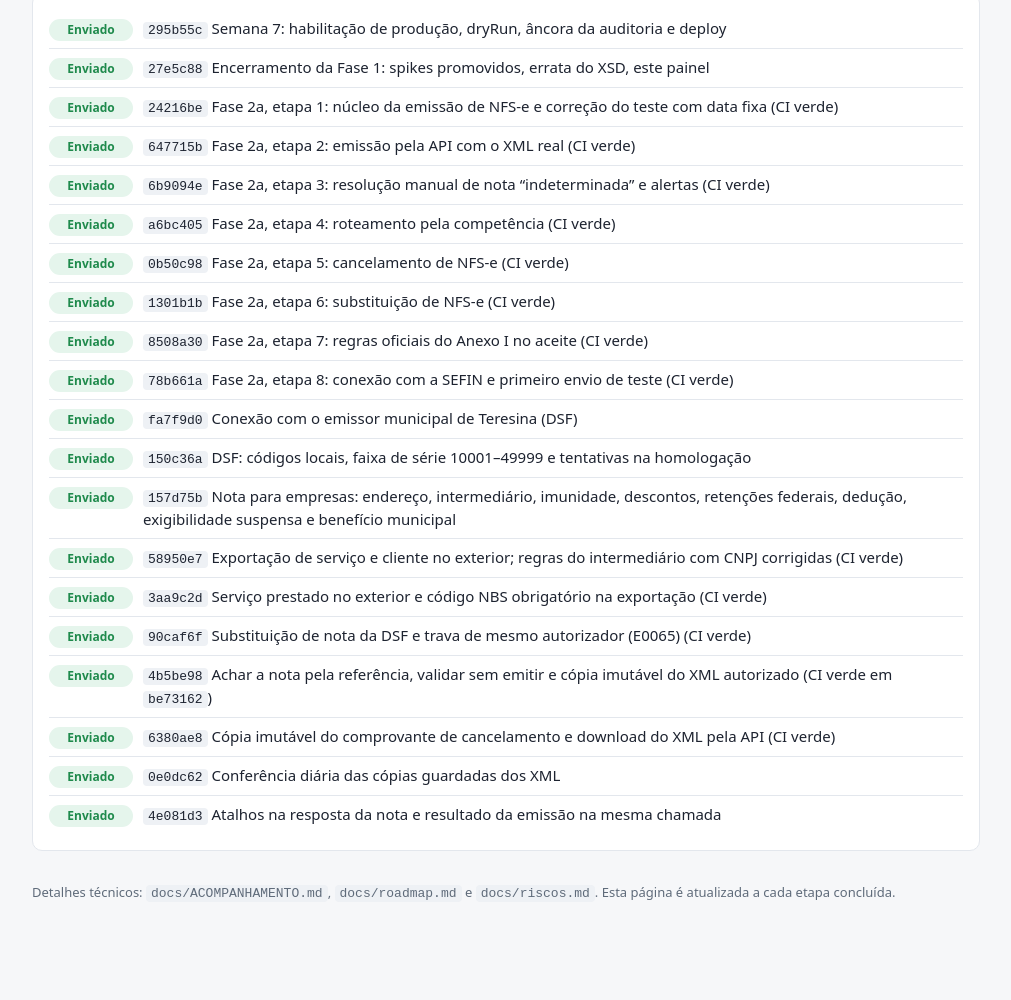
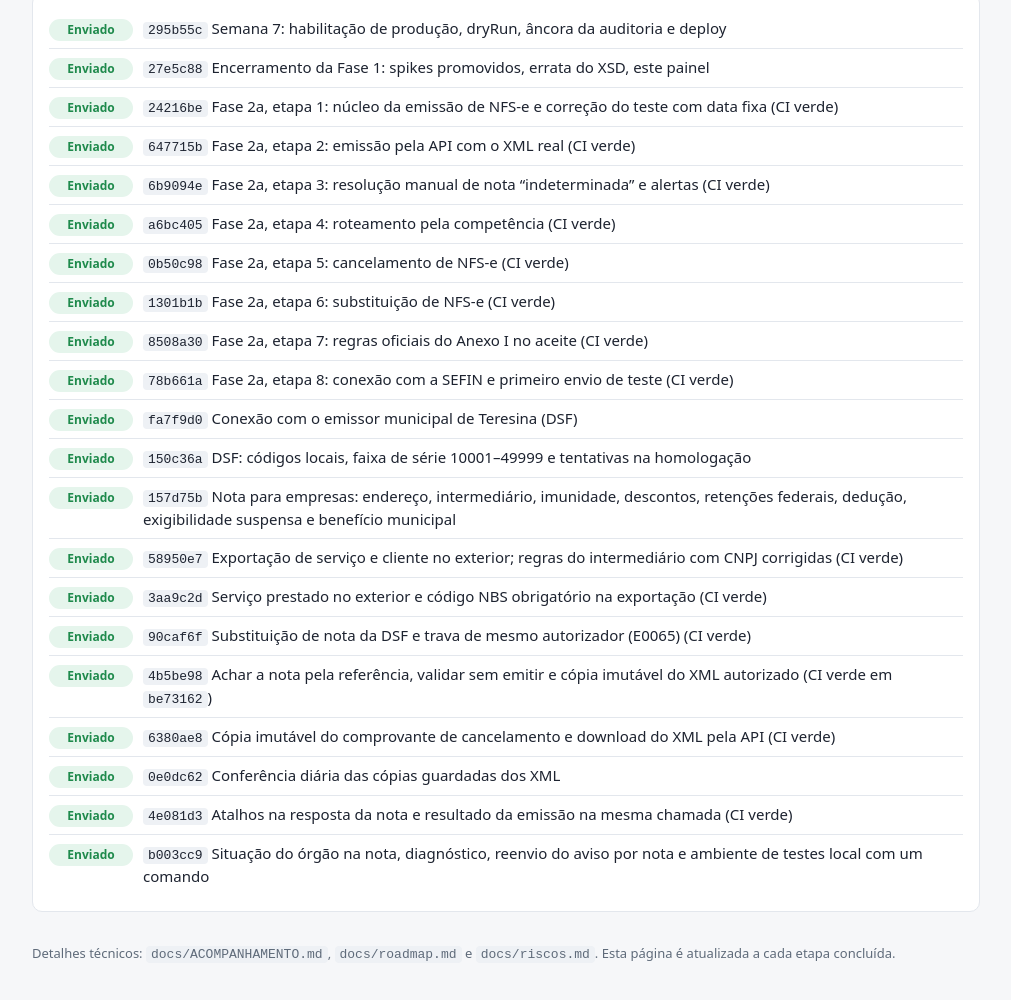
Before and after one commit to Act962/orbita-nfe, a website: page docs/status.html in a window 1280 px wide. Shown: the part 5909-6909 px from the top of the page, without its empty margins (134-1145 px from the left). Before the commit the page ends 6860 px from the top, so only its background shows below. Drawn offline with Linux system fonts and the light colour scheme.

Commit message:
Painel: situação do autorizador, diagnóstico, reenvio por documento e sandbox local (ADR-0054 a ADR-0056) enviados
Co-Authored-By: Claude Opus 5.5 <noreply@anthropic.com>

```diff
--- a/docs/status.html
+++ b/docs/status.html
@@ -277,7 +277,8 @@
 <li><span class="tag done">Enviado</span><div><code>4b5be98</code> Achar a nota pela referência, validar sem emitir e cópia imutável do XML autorizado (CI verde em <code>be73162</code>)</div></li>
 <li><span class="tag done">Enviado</span><div><code>6380ae8</code> Cópia imutável do comprovante de cancelamento e download do XML pela API (CI verde)</div></li>
 <li><span class="tag done">Enviado</span><div><code>0e0dc62</code> Conferência diária das cópias guardadas dos XML</div></li>
-<li><span class="tag done">Enviado</span><div><code>4e081d3</code> Atalhos na resposta da nota e resultado da emissão na mesma chamada</div></li>
+<li><span class="tag done">Enviado</span><div><code>4e081d3</code> Atalhos na resposta da nota e resultado da emissão na mesma chamada (CI verde)</div></li>
+<li><span class="tag done">Enviado</span><div><code>b003cc9</code> Situação do órgão na nota, diagnóstico, reenvio do aviso por nota e ambiente de testes local com um comando</div></li>
   </ul>
 </div>
 
```
